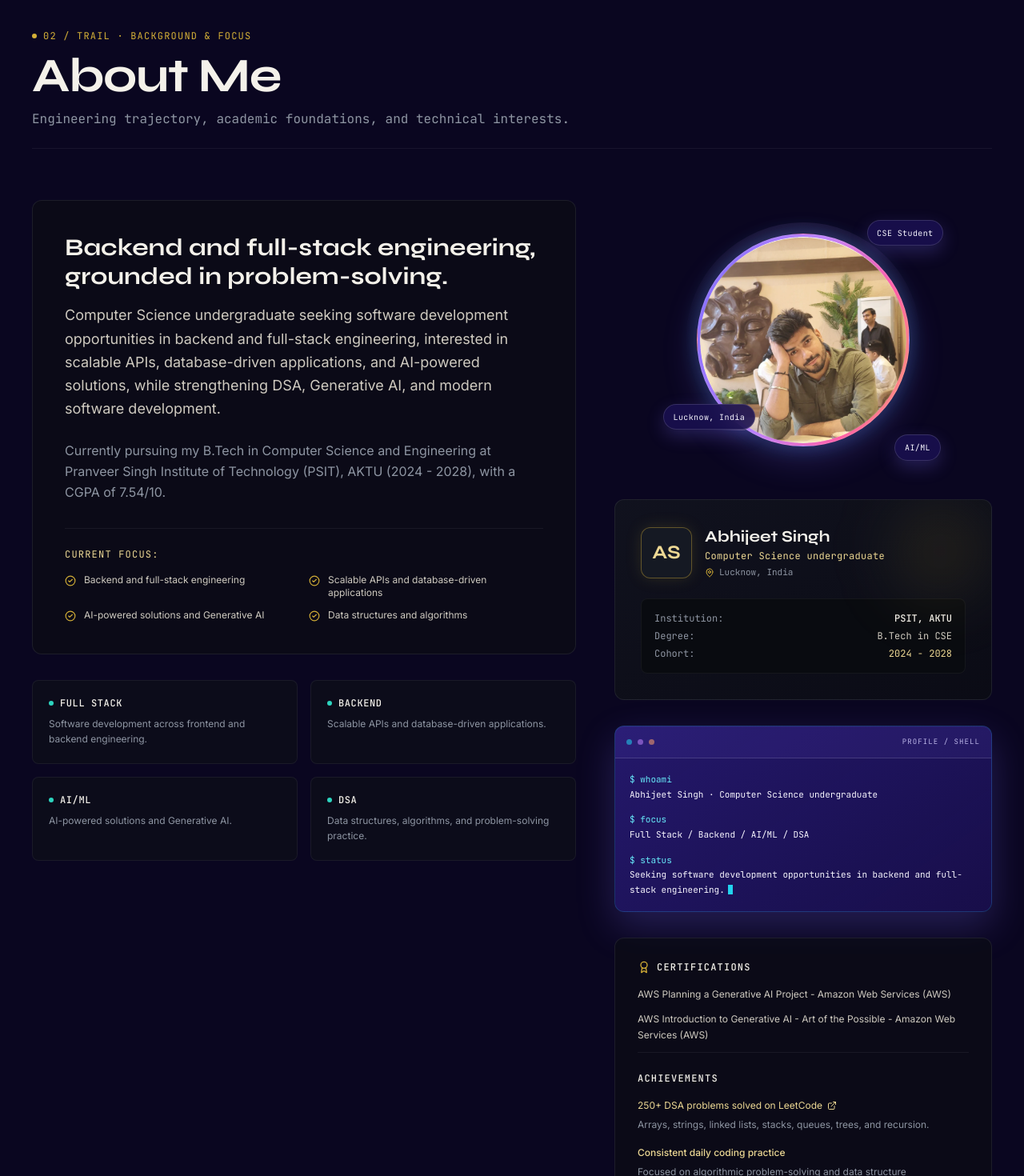
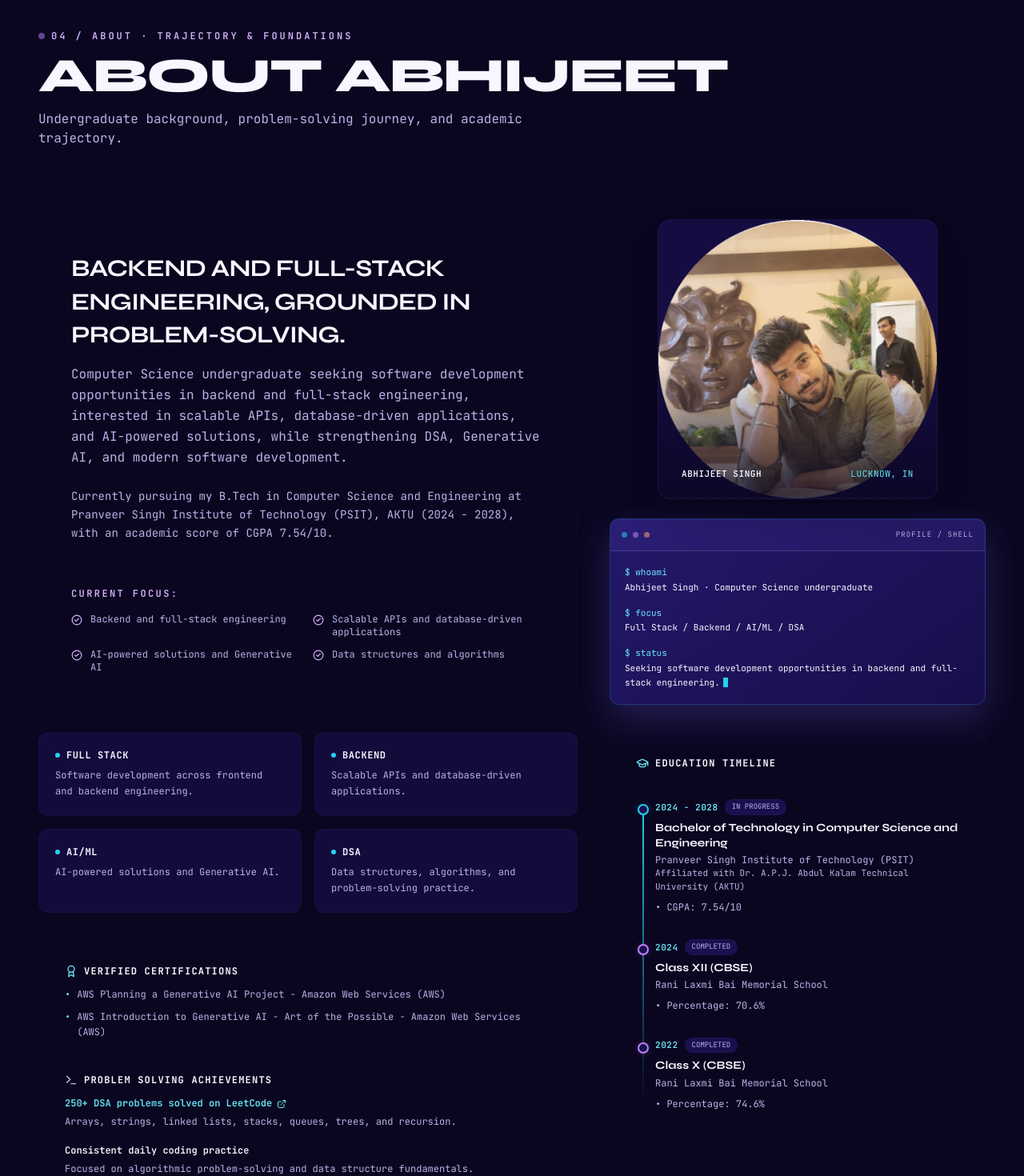
Before and after one commit to Abhijeet-Singh-01/Portfolio, a React (Vite) app: page / in a window 1280 px wide. Shown: the part 940-2410 px from the top of the page at 80% size. Built offline with nearby package versions, Linux system fonts and the light colour scheme.

Commit message:
feat(phase-6): implement About scene, education timeline, and Contact scene with magnetic pills

```diff
--- a/src/components/About/About.tsx
+++ b/src/components/About/About.tsx
@@ -1,57 +1,57 @@
 import React from 'react';
 import { achievementData, certificationData, educationData, personalBio } from '../../data/education';
-import { GraduationCap, CheckCircle2, MapPin, Award, ExternalLink } from 'lucide-react';
+import { GraduationCap, CheckCircle2, Award, ExternalLink, Terminal } from 'lucide-react';
 import { DeveloperTerminal } from './DeveloperTerminal';
 import profilePhoto from '../../assets/images/profile.webp';
 import { siteLinks } from '../../data/socialLinks';
 
 export const About: React.FC = () => {
   return (
-    <section id="about" className="py-24 sm:py-32 px-6 md:px-10 max-w-7xl mx-auto">
+    <section id="about" className="py-24 sm:py-32 px-6 md:px-12 max-w-7xl mx-auto">
       {/* Section Header */}
-      <div className="mb-16 pb-6 border-b border-white/[0.06]">
+      <div className="mb-16 pb-6 border-b border-border/15">
         <div className="flex items-center gap-2 mb-3">
-          <span className="w-1.5 h-1.5 rounded-full bg-[#d4af37]" />
-          <span className="text-xs font-mono uppercase tracking-widest text-[#d4af37]">
-            02 / Trail · Background & Focus
+          <span className="w-2 h-2 rounded-full bg-accent-violet animate-pulse" />
+          <span className="text-xs font-mono uppercase tracking-[0.25em] text-accent-violet-ink font-semibold">
+            04 / ABOUT · TRAJECTORY &amp; FOUNDATIONS
           </span>
         </div>
 
-        <h2 className="text-4xl sm:text-5xl md:text-6xl font-serif text-[#f4f1ea] tracking-tight">
-          About Me
+        <h2 className="text-4xl sm:text-5xl md:text-6xl font-display font-extrabold uppercase text-text tracking-tight leading-none">
+          ABOUT ABHIJEET
         </h2>
 
-        <p className="mt-3 text-base text-[#8e95a2] font-mono max-w-2xl">
-          Engineering trajectory, academic foundations, and technical interests.
+        <p className="mt-3 text-sm sm:text-base text-text-2 font-mono max-w-2xl">
+          Undergraduate background, problem-solving journey, and academic trajectory.
         </p>
       </div>
 
-      <div className="grid grid-cols-1 lg:grid-cols-12 gap-12 items-start">
+      <div className="grid grid-cols-1 lg:grid-cols-12 gap-10 items-start">
         {/* Left Column: Bio & Core Philosophy (7 cols) */}
         <div className="lg:col-span-7 space-y-8">
           {/* Main Editorial Bio Card */}
-          <div className="about-panel p-8 sm:p-10 rounded-xl bg-[#0c0e14]/70 border border-white/[0.08] backdrop-blur-md">
-            <h3 className="text-2xl sm:text-3xl font-serif text-[#f4f1ea] mb-4">
+          <div className="about-panel p-8 sm:p-10 rounded-2xl bg-surface-glass border border-border/15 backdrop-blur-xl">
+            <h3 className="text-2xl sm:text-3xl font-display font-bold uppercase text-text mb-4 tracking-tight leading-snug">
               Backend and full-stack engineering, grounded in problem-solving.
             </h3>
 
-            <p className="text-base sm:text-lg text-[#cfcac0] leading-relaxed mb-6 font-normal">
+            <p className="text-sm sm:text-base text-text-2 leading-relaxed mb-6 font-mono">
               {personalBio.introParagraph}
             </p>
 
-            <p className="text-sm sm:text-base text-[#8e95a2] leading-relaxed mb-8">
-              Currently pursuing my B.Tech in Computer Science and Engineering at {personalBio.college} ({personalBio.years}), with a CGPA of {personalBio.cgpa}.
+            <p className="text-xs sm:text-sm text-text-2 leading-relaxed mb-8 font-mono">
+              Currently pursuing my B.Tech in Computer Science and Engineering at {personalBio.college} ({personalBio.years}), with an academic score of CGPA {personalBio.cgpa}.
             </p>
 
-            {/* What I enjoy */}
-            <div className="pt-6 border-t border-white/[0.06]">
-              <span className="text-xs font-mono uppercase tracking-widest text-[#edd894] block mb-4">
+            {/* Current Focus */}
+            <div className="pt-6 border-t border-border/10">
+              <span className="text-xs font-mono uppercase tracking-[0.2em] text-accent-violet-ink block mb-4 font-semibold">
                 Current Focus:
               </span>
-              <div className="grid grid-cols-1 sm:grid-cols-2 gap-3">
+              <div className="grid grid-cols-1 sm:grid-cols-2 gap-3 font-mono">
                 {personalBio.passions.map((item, idx) => (
-                  <div key={idx} className="flex items-start gap-2.5 text-xs text-[#cfcac0]">
-                    <CheckCircle2 className="w-3.5 h-3.5 mt-0.5 text-[#d4af37] shrink-0" />
+                  <div key={idx} className="flex items-start gap-2.5 text-xs text-text-2">
+                    <CheckCircle2 className="w-3.5 h-3.5 mt-0.5 text-accent-violet-ink shrink-0" />
                     <span>{item}</span>
                   </div>
                 ))}
@@ -64,166 +64,148 @@ export const About: React.FC = () => {
             {personalBio.corePillars.map((pillar, pIdx) => (
               <div
                 key={pIdx}
-                className="p-5 rounded-lg bg-[#0e1118]/60 border border-white/[0.06] backdrop-blur-sm"
+                className="p-5 rounded-xl bg-surface/60 border border-border/15 backdrop-blur-md"
               >
                 <div className="flex items-center gap-2 mb-2">
-                  <span className="w-1.5 h-1.5 rounded-full bg-[#2dd4bf]" />
-                  <h4 className="text-xs font-mono uppercase tracking-wider text-[#f4f1ea] font-medium">
+                  <span className="w-1.5 h-1.5 rounded-full bg-accent-aqua" />
+                  <h4 className="text-xs font-mono uppercase tracking-wider text-text font-bold">
                     {pillar.title}
                   </h4>
                 </div>
-                <p className="text-xs text-[#8e95a2] leading-relaxed">
+                <p className="text-xs font-mono text-text-2 leading-relaxed">
                   {pillar.description}
                 </p>
               </div>
             ))}
           </div>
-        </div>
 
-        {/* Right Column: Identity Monogram & Education Timeline (5 cols) */}
-        <div className="lg:col-span-5 space-y-8">
-          <div className="about-portrait-wrap" onPointerMove={(event) => {
-            if (event.pointerType !== 'mouse' || window.matchMedia('(prefers-reduced-motion: reduce)').matches) return;
-            const bounds = event.currentTarget.getBoundingClientRect();
-            const x = (event.clientX - bounds.left) / bounds.width - 0.5;
-            const y = (event.clientY - bounds.top) / bounds.height - 0.5;
-            event.currentTarget.style.setProperty('--portrait-tilt-x', `${-y * 4}deg`);
-            event.currentTarget.style.setProperty('--portrait-tilt-y', `${x * 4}deg`);
-            event.currentTarget.style.setProperty('--portrait-glow-x', `${50 + x * 24}%`);
-            event.currentTarget.style.setProperty('--portrait-glow-y', `${45 + y * 24}%`);
-          }} onPointerLeave={(event) => {
-            event.currentTarget.style.setProperty('--portrait-tilt-x', '0deg');
-            event.currentTarget.style.setProperty('--portrait-tilt-y', '0deg');
-            event.currentTarget.style.setProperty('--portrait-glow-x', '50%');
-            event.currentTarget.style.setProperty('--portrait-glow-y', '45%');
-          }}>
-            <div className="about-portrait-halo" aria-hidden="true" />
-            <div className="about-portrait-frame">
-              <img src={profilePhoto} width="800" height="800" loading="lazy" alt="Portrait of Abhijeet Singh" />
-            </div>
-            <span className="about-portrait-chip about-portrait-chip-top">CSE Student</span>
-            <span className="about-portrait-chip about-portrait-chip-left">Lucknow, India</span>
-            <span className="about-portrait-chip about-portrait-chip-right">AI/ML</span>
-          </div>
-
-          {/* Engineering Monogram / Profile Seal */}
-          <div className="about-panel p-8 rounded-xl bg-gradient-to-br from-[#12151e]/80 to-[#0b0d13]/80 border border-white/[0.08] backdrop-blur-md relative overflow-hidden">
-            <div className="absolute top-0 right-0 w-32 h-32 bg-[#d4af37]/10 rounded-full blur-2xl pointer-events-none" />
-
-            <div className="flex items-center gap-4 mb-6">
-              <div className="w-16 h-16 rounded-xl border border-[#d4af37]/40 bg-[#151923] flex items-center justify-center shadow-[0_0_20px_rgba(212,175,55,0.15)] shrink-0">
-                <span className="font-serif text-2xl font-bold text-[#edd894]">AS</span>
+          {/* Certifications and Achievements */}
+          <div className="about-panel p-8 rounded-2xl bg-surface-glass border border-border/15 backdrop-blur-xl">
+            <div className="mb-6 pb-4 border-b border-border/10">
+              <div className="flex items-center gap-2 mb-3">
+                <Award className="w-4 h-4 text-accent-aqua-ink" />
+                <h4 className="text-xs font-mono uppercase tracking-widest text-text font-bold">
+                  Verified Certifications
+                </h4>
               </div>
-              <div>
-                <h4 className="font-serif text-xl text-[#f4f1ea] font-medium">Abhijeet Singh</h4>
-                <p className="text-xs font-mono text-[#edd894] tracking-wide mt-0.5">
-                  {personalBio.role}
-                </p>
-                <div className="flex items-center gap-1.5 text-[11px] font-mono text-[#8e95a2] mt-1">
-                  <MapPin className="w-3 h-3 text-[#d4af37]" />
-                  <span>{personalBio.location}</span>
-                </div>
-              </div>
+              <ul className="space-y-2 list-none p-0 m-0 font-mono">
+                {certificationData.map((certification) => (
+                  <li key={certification} className="text-xs text-text-2 leading-relaxed flex items-start gap-2">
+                    <span className="text-accent-aqua-ink">•</span>
+                    <span>{certification}</span>
+                  </li>
+                ))}
+              </ul>
             </div>
 
-            <div className="p-4 rounded-lg bg-[#090b10] border border-white/[0.05] text-xs font-mono text-[#cfcac0] space-y-1.5">
-              <div className="flex justify-between">
-                <span className="text-[#8e95a2]">Institution:</span>
-                <span className="text-[#f4f1ea] font-medium">PSIT, AKTU</span>
+            <div>
+              <div className="flex items-center gap-2 mb-3">
+                <Terminal className="w-4 h-4 text-accent-violet-ink" />
+                <h4 className="text-xs font-mono uppercase tracking-widest text-text font-bold">
+                  Problem Solving Achievements
+                </h4>
               </div>
-              <div className="flex justify-between">
-                <span className="text-[#8e95a2]">Degree:</span>
-                <span>B.Tech in CSE</span>
-              </div>
-              <div className="flex justify-between">
-                <span className="text-[#8e95a2]">Cohort:</span>
-                <span className="text-[#edd894]">{personalBio.years}</span>
-              </div>
-            </div>
-          </div>
-
-          <DeveloperTerminal />
-
-          <div className="about-panel p-7 rounded-xl bg-[#0c0e14]/70 border border-white/[0.08]">
-            <div className="mb-6 pb-3 border-b border-white/[0.06]">
-              <div className="flex items-center gap-2 mb-4">
-                <Award className="w-4 h-4 text-[#d4af37]" />
-                <h4 className="text-xs font-mono uppercase tracking-widest text-[#f4f1ea] font-medium">Certifications</h4>
-              </div>
-              <ul className="space-y-3 list-none p-0 m-0">
-                {certificationData.map((certification) => <li key={certification} className="text-xs text-[#cfcac0] leading-relaxed">{certification}</li>)}
-              </ul>
-            </div>
-            <div>
-              <h4 className="text-xs font-mono uppercase tracking-widest text-[#f4f1ea] font-medium mb-4">Achievements</h4>
-              <ul className="space-y-4 list-none p-0 m-0">
+              <ul className="space-y-4 list-none p-0 m-0 font-mono">
                 {achievementData.map((achievement) => (
-                  <li key={achievement.title} className="text-xs text-[#cfcac0] leading-relaxed">
+                  <li key={achievement.title} className="text-xs text-text-2 leading-relaxed">
                     {achievement.url ? (
-                      <a href={achievement.url} target="_blank" rel="noopener noreferrer" aria-label={siteLinks.leetcode.accessibilityLabel} className="inline-flex items-center gap-1.5 text-[#edd894] hover:text-[#f4f1ea]">
-                        {achievement.title}<ExternalLink className="w-3 h-3" />
+                      <a
+                        href={achievement.url}
+                        target="_blank"
+                        rel="noopener noreferrer"
+                        aria-label={siteLinks.leetcode.accessibilityLabel}
+                        className="inline-flex items-center gap-1.5 text-accent-aqua-ink hover:text-text font-semibold"
+                      >
+                        <span>{achievement.title}</span>
+                        <ExternalLink className="w-3 h-3" />
                       </a>
-                    ) : <strong className="font-medium text-[#edd894]">{achievement.title}</strong>}
-                    <span className="block text-[#8e95a2] mt-1">{achievement.description}</span>
+                    ) : (
+                      <strong className="font-semibold text-text">{achievement.title}</strong>
+                    )}
+                    <span className="block text-text-2 mt-1">{achievement.description}</span>
                   </li>
                 ))}
               </ul>
             </div>
           </div>
+        </div>
 
-          {/* Vertical Education Timeline */}
-          <div className="about-panel p-8 rounded-xl bg-[#0c0e14]/70 border border-white/[0.08] backdrop-blur-md">
-            <div className="flex items-center gap-2 mb-6 pb-3 border-b border-white/[0.06]">
-              <GraduationCap className="w-4 h-4 text-[#d4af37]" />
-              <h4 className="text-xs font-mono uppercase tracking-widest text-[#f4f1ea] font-medium">
+        {/* Right Column: Framed Portrait, Terminal, Education Timeline (5 cols) */}
+        <div className="lg:col-span-5 space-y-8">
+          {/* Framed Untouched Portrait Card with Subtle Tilt */}
+          <div
+            className="about-portrait-wrap relative w-full aspect-square max-w-[380px] mx-auto rounded-2xl overflow-hidden border border-border/20 bg-surface/70 shadow-2xl"
+          >
+            <img
+              src={profilePhoto}
+              width="800"
+              height="800"
+              loading="lazy"
+              alt="Portrait of Abhijeet Singh"
+              className="w-full h-full object-cover select-none"
+            />
+            <div
+              className="absolute inset-0 bg-gradient-to-t from-bg/80 via-transparent to-transparent pointer-events-none"
+              aria-hidden="true"
+            />
+            <div className="absolute bottom-4 left-4 right-4 flex items-center justify-between text-[11px] font-mono uppercase tracking-wider text-text-2 px-3 py-1.5 rounded-lg bg-surface-glass backdrop-blur-md border border-border/15">
+              <span className="text-text font-semibold">Abhijeet Singh</span>
+              <span className="text-accent-aqua-ink">Lucknow, IN</span>
+            </div>
+          </div>
+
+          {/* Interactive Developer Terminal */}
+          <DeveloperTerminal />
+
+          {/* Vertical Education Timeline with Glowing Nodes */}
+          <div className="about-panel p-8 rounded-2xl bg-surface-glass border border-border/15 backdrop-blur-xl">
+            <div className="flex items-center gap-2 mb-6 pb-3 border-b border-border/10">
+              <GraduationCap className="w-4 h-4 text-accent-aqua-ink" />
+              <h4 className="text-xs font-mono uppercase tracking-widest text-text font-bold">
                 Education Timeline
               </h4>
             </div>
 
-            {/* Vertical timeline line */}
-            <div className="relative pl-6 space-y-8 before:absolute before:left-2 before:top-2 before:bottom-2 before:w-[1px] before:bg-gradient-to-b before:from-[#d4af37] before:via-[#2dd4bf]/50 before:to-transparent">
+            <div className="relative pl-6 space-y-8 before:absolute before:left-2 before:top-2 before:bottom-2 before:w-[2px] before:bg-gradient-to-b before:from-accent-aqua via-accent-violet to-accent-indigo">
               {educationData.map((item, eIdx) => (
-                <div key={eIdx} className="relative group">
-                  {/* Circular timeline marker */}
+                <div key={eIdx} className="relative group font-mono">
+                  {/* Glowing Node */}
                   <span
-                    className={`absolute -left-[21px] top-1.5 w-3 h-3 rounded-full border-2 bg-[#08090b] transition-all duration-300 ${
+                    className={`absolute -left-[22px] top-1.5 w-3.5 h-3.5 rounded-full border-2 bg-surface transition-all duration-300 ${
                       eIdx === 0
-                        ? 'border-[#d4af37] shadow-[0_0_10px_rgba(212,175,55,0.6)]'
-                        : 'border-[#2dd4bf] shadow-[0_0_8px_rgba(45,212,191,0.4)]'
+                        ? 'border-accent-aqua shadow-[0_0_12px_var(--accent-aqua-glow)]'
+                        : 'border-accent-violet shadow-[0_0_8px_var(--accent-violet-glow)]'
                     }`}
                   />
 
-                  {/* Period tag */}
                   <div className="flex items-center gap-2 mb-1.5">
-                    <span className="text-[11px] font-mono text-[#edd894] tracking-wider font-semibold">
+                    <span className="text-[11px] text-accent-aqua-ink tracking-wider font-semibold">
                       {item.period}
                     </span>
                     {item.status && (
-                      <span className="text-[9px] font-mono uppercase px-2 py-0.5 rounded bg-white/[0.05] text-[#8e95a2] border border-white/[0.08]">
+                      <span className="text-[9px] uppercase px-2 py-0.5 rounded-full bg-surface border border-border/15 text-text-2">
                         {item.status}
                       </span>
                     )}
                   </div>
 
-                  <h5 className="text-base font-serif text-[#f4f1ea] group-hover:text-[#edd894] transition-colors leading-snug">
+                  <h5 className="text-sm font-display font-bold text-text group-hover:text-accent-aqua-ink transition-colors leading-snug">
                     {item.degree}
                   </h5>
 
-                  <p className="text-xs font-mono text-[#cfcac0] mt-1">
+                  <p className="text-xs text-text-2 mt-1">
                     {item.institution}
                   </p>
 
                   {item.university && (
-                    <p className="text-[11px] font-mono text-[#8e95a2]">
+                    <p className="text-[11px] text-text-2">
                       {item.university}
                     </p>
                   )}
 
-                  {item.location && <p className="text-[10px] font-mono text-[#8e95a2] mt-1 flex items-center gap-1"><MapPin className="w-2.5 h-2.5" />{item.location}</p>}
-
-                  <ul className="mt-3 space-y-1.5">
+                  <ul className="mt-2.5 space-y-1 list-none p-0 m-0">
                     {item.highlights.map((point, pIdx) => (
-                      <li key={pIdx} className="text-xs text-[#8e95a2] leading-relaxed">
+                      <li key={pIdx} className="text-xs text-text-2">
                         • {point}
                       </li>
                     ))}
--- a/src/components/Footer/Footer.tsx
+++ b/src/components/Footer/Footer.tsx
@@ -8,37 +8,46 @@ export const Footer: React.FC = () => {
   };
 
   return (
-    <footer className="border-t border-white/[0.06] bg-[#07080a]/90 backdrop-blur-md py-12 px-6 md:px-10">
-      <div className="max-w-7xl mx-auto flex flex-col sm:flex-row items-center justify-between gap-6">
+    <footer className="border-t border-border/15 bg-bg/95 backdrop-blur-md py-12 px-6 md:px-12">
+      <div className="max-w-7xl mx-auto flex flex-col sm:flex-row items-center justify-between gap-6 font-mono text-xs text-text-2">
         {/* Monogram & Copyright */}
         <div className="flex items-center gap-3">
-          <div className="w-7 h-7 rounded border border-[#d4af37]/30 bg-[#10131a] flex items-center justify-center">
-            <span className="font-serif text-xs font-semibold text-[#edd894]">AS</span>
+          <div className="w-8 h-8 rounded-lg border border-accent-aqua/30 bg-surface flex items-center justify-center">
+            <span className="font-display text-xs font-bold text-accent-aqua-ink">AS</span>
           </div>
-          <div className="text-xs font-mono text-[#8e95a2]">
-            <span>© 2026 Abhijeet Singh • Built with ♥ and curiosity.</span>
+          <div>
+            <span>© 2026 Abhijeet Singh. All rights reserved.</span>
           </div>
         </div>
 
-        <nav aria-label="Contact and profile links" className="flex flex-wrap justify-center gap-x-4 gap-y-2 text-[10px] font-mono text-[#8e95a2]">
+        {/* Links */}
+        <nav aria-label="Footer links" className="flex flex-wrap justify-center gap-x-5 gap-y-2 uppercase tracking-wider text-[11px]">
           {socialLinks.map((link) => (
-            <a key={link.name} href={link.url} target={link.openInNewTab ? '_blank' : undefined} rel={link.openInNewTab ? 'noopener noreferrer' : undefined} download={link.download} aria-label={link.accessibilityLabel} className="hover:text-[#edd894] transition-colors">
+            <a
+              key={link.name}
+              href={link.url}
+              target={link.openInNewTab ? '_blank' : undefined}
+              rel={link.openInNewTab ? 'noopener noreferrer' : undefined}
+              download={link.download}
+              aria-label={link.accessibilityLabel}
+              className="hover:text-accent-aqua-ink transition-colors"
+            >
               {link.name}
             </a>
           ))}
         </nav>
 
-        {/* Location & Back To Top */}
-        <div className="flex items-center gap-6 text-xs font-mono text-[#8e95a2]">
+        {/* Back To Top */}
+        <div className="flex items-center gap-6">
           <span className="hidden sm:inline">Lucknow, India</span>
           <button
             type="button"
             onClick={scrollToTop}
-            className="flex items-center gap-1.5 hover:text-[#edd894] transition-colors cursor-pointer group"
+            className="flex items-center gap-1.5 hover:text-accent-aqua-ink transition-colors cursor-pointer group uppercase tracking-widest text-[11px]"
             aria-label="Scroll back to top"
           >
             <span>Back to Top</span>
-            <ArrowUp className="w-3.5 h-3.5 group-hover:-translate-y-0.5 transition-transform text-[#d4af37]" />
+            <ArrowUp className="w-3.5 h-3.5 group-hover:-translate-y-0.5 transition-transform text-accent-aqua-ink" />
           </button>
         </div>
       </div>
```
Also changed, not shown: src/components/Contact/Contact.tsx (+86 -97 lines), src/components/common/BrandIcons.tsx (+17 -0 lines), 1 other file (tests, documents, lock files or other folders).
